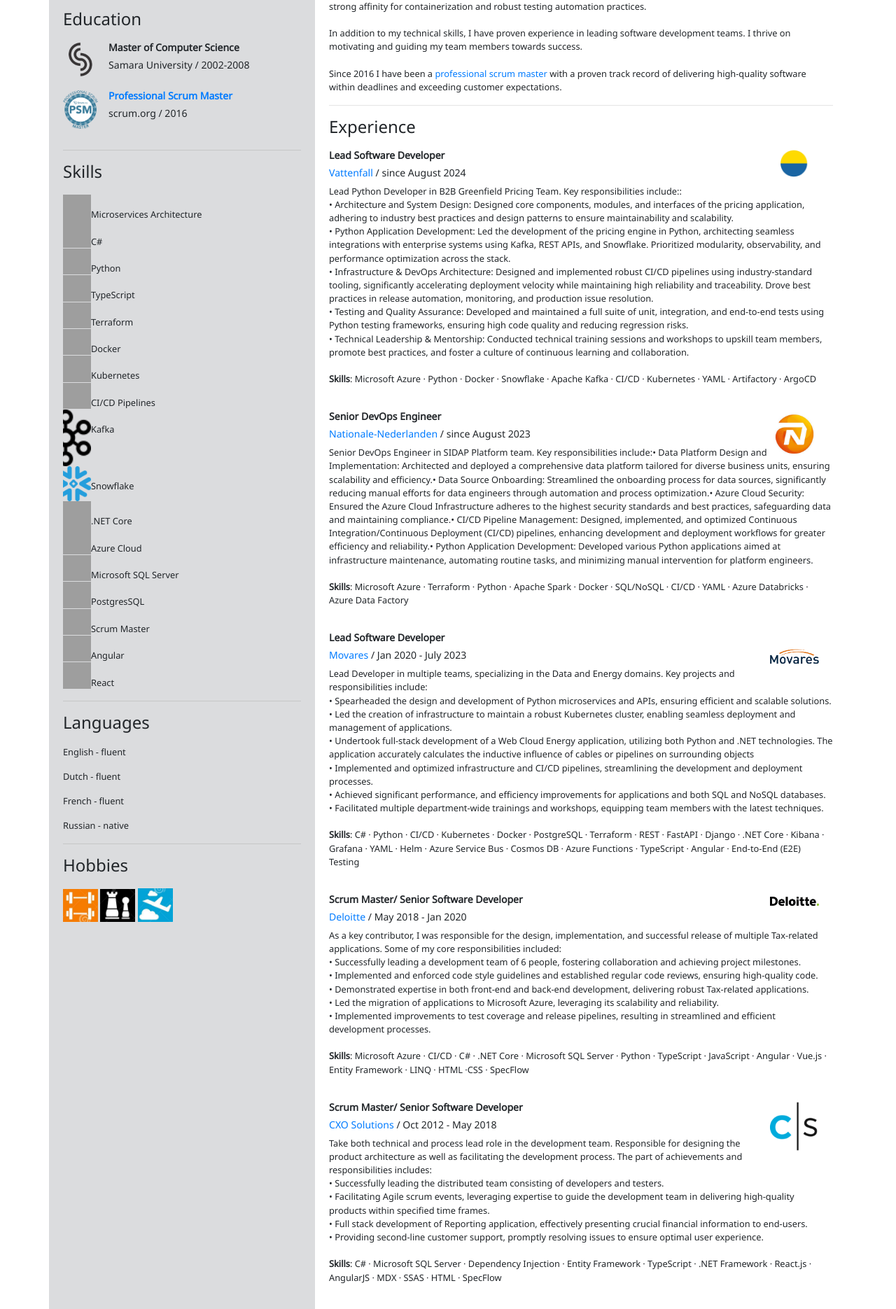
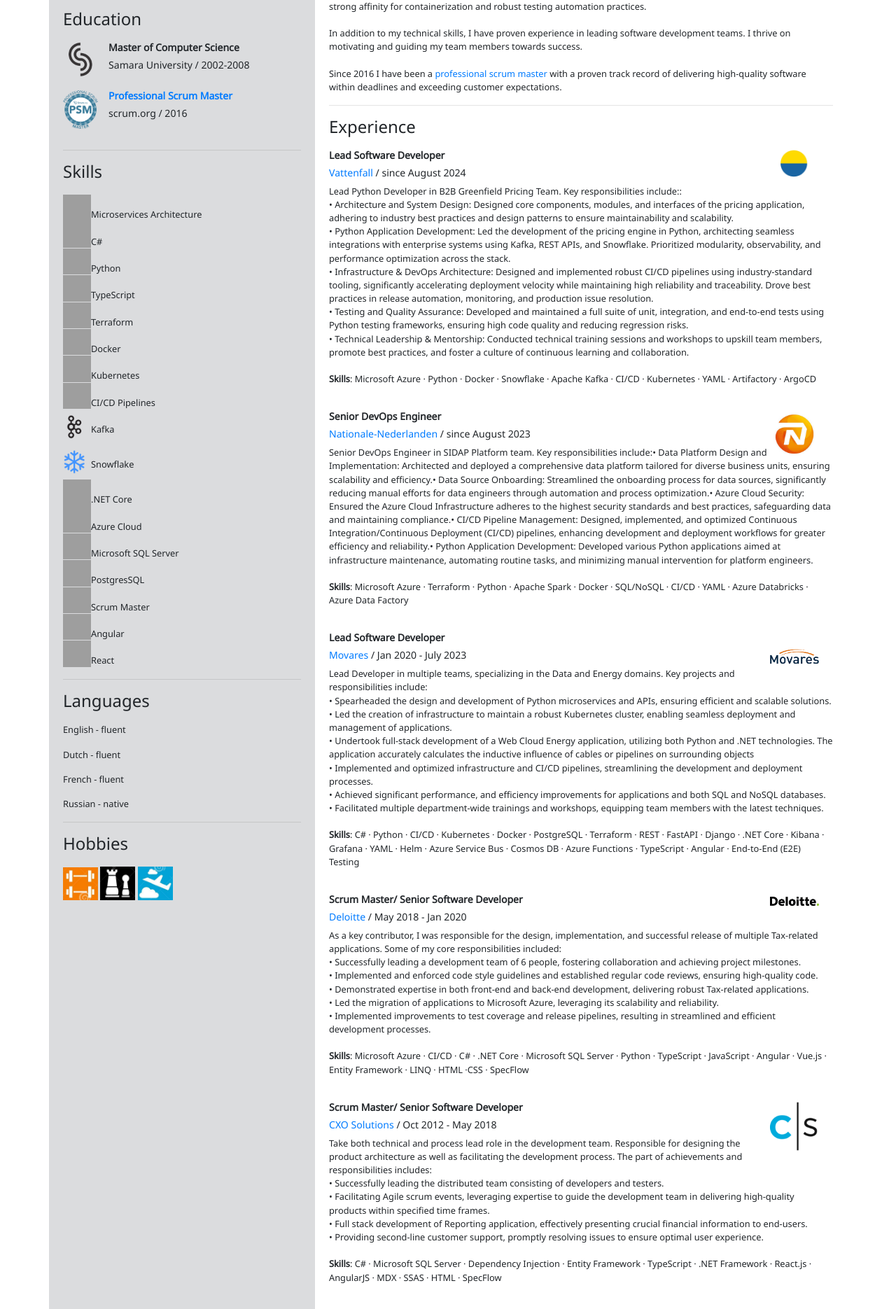
Before and after one commit to iyakovich/irinayakovich.github.io, a Jekyll site: the page built from index.html, in a window 1280 px wide. Shown: the part 399-2269 px from the top of the page at 70% size. Built offline with Jekyll 4.4.1, drawn with Linux system fonts in a browser that asks for light colours; grey boxes are pictures that could not be loaded.

Commit message:
Update iq.json

```diff
--- a/_data/pluralsight/iq.json
+++ b/_data/pluralsight/iq.json
@@ -40,12 +40,12 @@
     },
     {
         "title": "Kafka",
-        "icon": "/assets/images/skills/kafka_5.png",
+        "icon": "/assets/images/skills/kafka_6.png",
         "level": "expert"
     },
     {
         "title": "Snowflake",
-        "icon": "/assets/images/skills/snowflake_5.png",
+        "icon": "/assets/images/skills/snowflake_6.png",
         "level": "expert"
     },
     {
```
